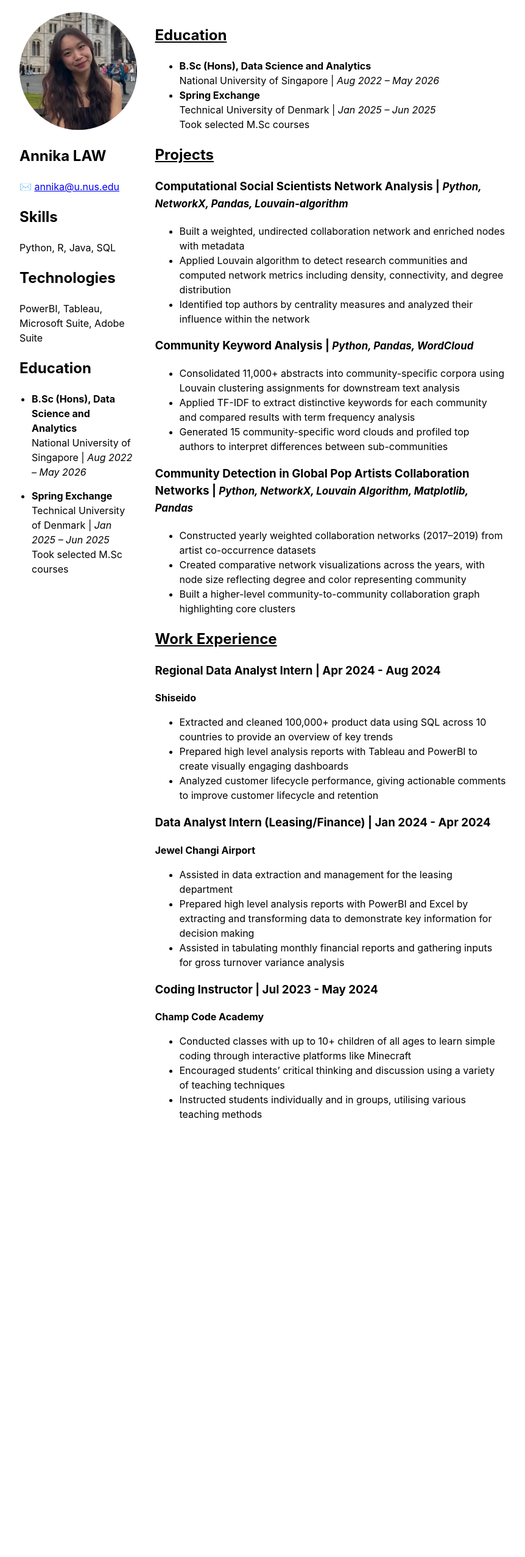
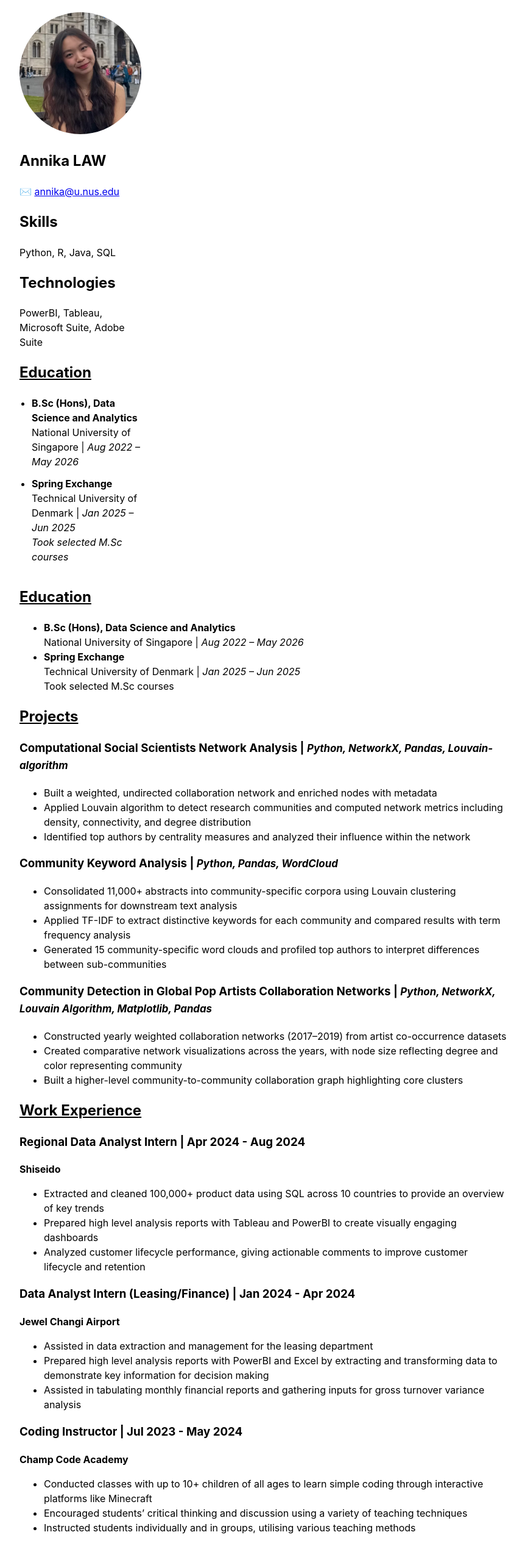
Before and after one commit to annikaljy/annikaljy.github.io, a Jekyll site: the page built from index.md, in a window 1280 px wide. Shown: the whole page at 61% size, without its empty margins (208-1070 px from the left). Built offline with Jekyll 4.4.1, drawn with Linux system fonts in a browser that asks for light colours; before the commit the page ends 1875 px from its top, so only the background shows below that.

Commit message:
Update index.md

```diff
--- a/index.md
+++ b/index.md
@@ -10,24 +10,28 @@
     <img src="/assets/photo.jpg" alt="Annika" style="width:100%; border-radius:50%; object-fit:cover;">
     <h2>Annika LAW</h2>
     <p>✉️ <a href="mailto:annika@u.nus.edu">annika@u.nus.edu</a></p>
+
     <h2>Skills</h2>
     <p>Python, R, Java, SQL</p>
+
     <h2>Technologies</h2>
     <p>PowerBI, Tableau, Microsoft Suite, Adobe Suite</p>
 
-    <h2>Education</h2>
+    <h2 style="text-decoration: underline;">Education</h2>
     <ul style="padding-left: 20px; margin-top: 0;">
-      <li style="margin-bottom: 15px;">
+      <li style="margin-bottom: 12px;">
         <strong>B.Sc (Hons), Data Science and Analytics</strong><br>
         National University of Singapore | <em>Aug 2022 – May 2026</em>
       </li>
-      <li>
+      <li style="margin-bottom: 12px;">
         <strong>Spring Exchange</strong><br>
         Technical University of Denmark | <em>Jan 2025 – Jun 2025</em><br>
-        Took selected M.Sc courses
+        <span style="font-style: italic;">Took selected M.Sc courses</span>
       </li>
     </ul>
   </div>
+</div>
+
 
   <!-- Right column: main content -->
 <div style="flex: 3;">
```
